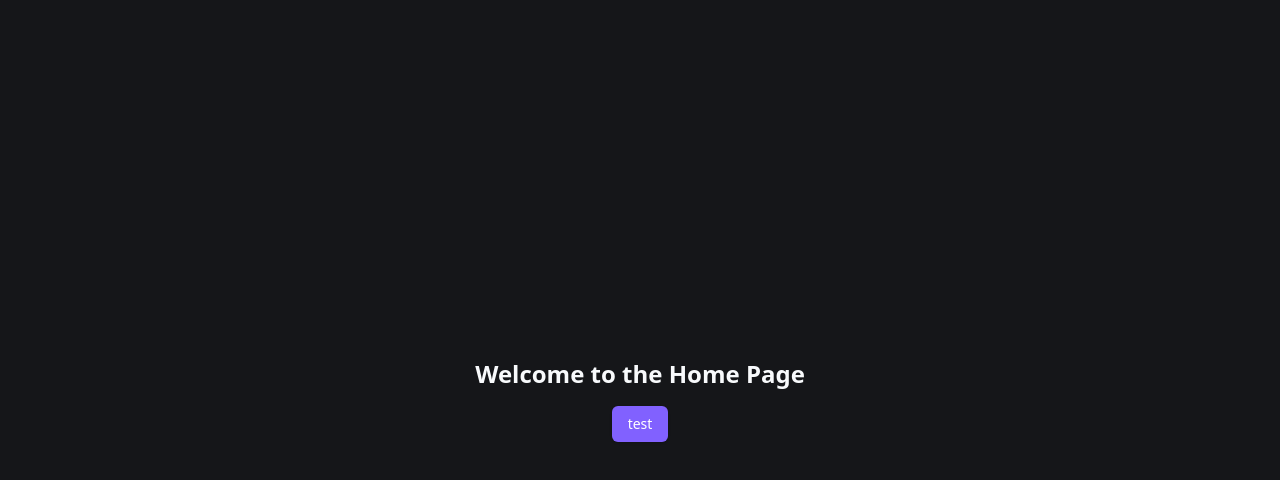
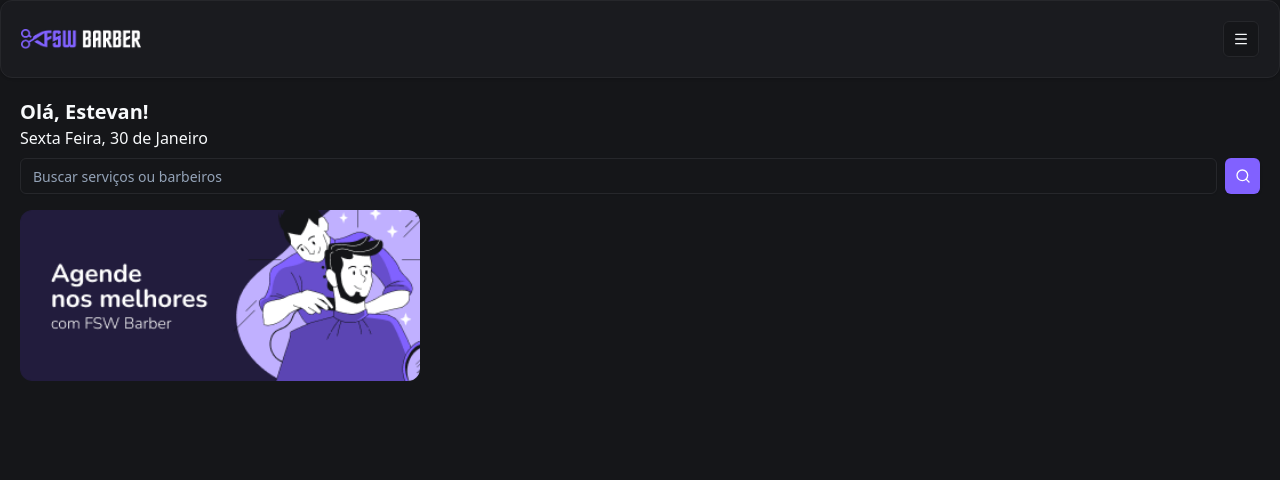
Before and after one commit to Estevangomez/barbershop, a Next.js app: page / in a window 1280 px wide. Shown: the top 480 px of the page. Built offline with nearby package versions, Linux system fonts and the light colour scheme.

Commit message:
feat: add Header component and Banner

```diff
--- a/src/app/page.tsx
+++ b/src/app/page.tsx
@@ -1,14 +1,40 @@
+import Header from "@/components/header";
 import { Button } from "@/components/ui/button";
+import { Input } from "@/components/ui/input";
+import { SearchIcon } from "lucide-react";
+import Image from "next/image";
+
+const Home = () => {
+  return (
+    <div>
+     <Header />
+     <div className="p-5">
+     <h3 className="text-xl font-bold">
+       Olá, Estevan!
+      </h3>
+       <p>Sexta Feira, 30 de Janeiro</p>
+       <div className="flex items-center gap-2 mt-2">
+        <Input
+          type="text"
+          placeholder="Buscar serviços ou barbeiros"
+        />
+        <Button size="icon">
+          <SearchIcon />
+        </Button>
+       </div>
+
+       <div className="relative w-full h-[150px] mt-4">
+        <Image
+        src="/banner-01.png"
+        alt="Banner Promocional"
+        width={400}
+        height={150}
+        className="object-cover rounded-xl"
+       />
+       </div>
 
 
-const Home = () => {
-
-
-  return (
-    <div className="flex min-h-screen flex-col items-center justify-center p-4">
-      <h1 className="mb-4 text-2xl font-bold">Welcome to the Home Page</h1>
-
-      <Button>test</Button>
+     </div>
     </div>
   );
 }
--- /dev/null
+++ b/src/components/header.tsx
@@ -0,0 +1,26 @@
+import { Button } from "./ui/button";
+import { Card, CardContent } from "./ui/card";
+import Image from "next/image";
+import { MenuIcon } from "lucide-react";
+
+
+const Header = () => {
+    return (
+        <Card>
+            <CardContent className="p-5 justify-between items-center flex flex-row">
+                <Image
+                    src="/logo.png"
+                    alt="FSW Barber"
+                    width={120}
+                    height={18}
+                />
+                <Button size="icon" variant="outline">
+                    <MenuIcon />
+                </Button>
+            </CardContent>
+
+        </Card>
+     );
+}
+
+export default Header;
--- /dev/null
+++ b/src/components/ui/card.tsx
@@ -0,0 +1,76 @@
+import * as React from "react"
+
+import { cn } from "@/app/_lib/utils"
+
+const Card = React.forwardRef<
+  HTMLDivElement,
+  React.HTMLAttributes<HTMLDivElement>
+>(({ className, ...props }, ref) => (
+  <div
+    ref={ref}
+    className={cn(
+      "rounded-xl border bg-card text-card-foreground shadow",
+      className
+    )}
+    {...props}
+  />
+))
+Card.displayName = "Card"
+
+const CardHeader = React.forwardRef<
+  HTMLDivElement,
+  React.HTMLAttributes<HTMLDivElement>
+>(({ className, ...props }, ref) => (
+  <div
+    ref={ref}
+    className={cn("flex flex-col space-y-1.5 p-6", className)}
+    {...props}
+  />
+))
+CardHeader.displayName = "CardHeader"
+
+const CardTitle = React.forwardRef<
+  HTMLDivElement,
+  React.HTMLAttributes<HTMLDivElement>
+>(({ className, ...props }, ref) => (
+  <div
+    ref={ref}
+    className={cn("font-semibold leading-none tracking-tight", className)}
+    {...props}
+  />
+))
+CardTitle.displayName = "CardTitle"
+
+const CardDescription = React.forwardRef<
+  HTMLDivElement,
+  React.HTMLAttributes<HTMLDivElement>
+>(({ className, ...props }, ref) => (
+  <div
+    ref={ref}
+    className={cn("text-sm text-muted-foreground", className)}
+    {...props}
+  />
+))
+CardDescription.displayName = "CardDescription"
+
+const CardContent = React.forwardRef<
+  HTMLDivElement,
+  React.HTMLAttributes<HTMLDivElement>
+>(({ className, ...props }, ref) => (
+  <div ref={ref} className={cn("p-6 pt-0", className)} {...props} />
+))
+CardContent.displayName = "CardContent"
+
+const CardFooter = React.forwardRef<
+  HTMLDivElement,
+  React.HTMLAttributes<HTMLDivElement>
+>(({ className, ...props }, ref) => (
+  <div
+    ref={ref}
+    className={cn("flex items-center p-6 pt-0", className)}
+    {...props}
+  />
+))
+CardFooter.displayName = "CardFooter"
+
+export { Card, CardHeader, CardFooter, CardTitle, CardDescription, CardContent }
--- /dev/null
+++ b/src/components/ui/input.tsx
@@ -0,0 +1,22 @@
+import * as React from "react"
+
+import { cn } from "@/app/_lib/utils"
+
+const Input = React.forwardRef<HTMLInputElement, React.ComponentProps<"input">>(
+  ({ className, type, ...props }, ref) => {
+    return (
+      <input
+        type={type}
+        className={cn(
+          "flex h-9 w-full rounded-md border border-input bg-transparent px-3 py-1 text-base shadow-sm transition-colors file:border-0 file:bg-transparent file:text-sm file:font-medium file:text-foreground placeholder:text-muted-foreground focus-visible:outline-none focus-visible:ring-1 focus-visible:ring-ring disabled:cursor-not-allowed disabled:opacity-50 md:text-sm",
+          className
+        )}
+        ref={ref}
+        {...props}
+      />
+    )
+  }
+)
+Input.displayName = "Input"
+
+export { Input }
```
Also changed, not shown: public/banner-01.png (added), public/logo.png (added).
